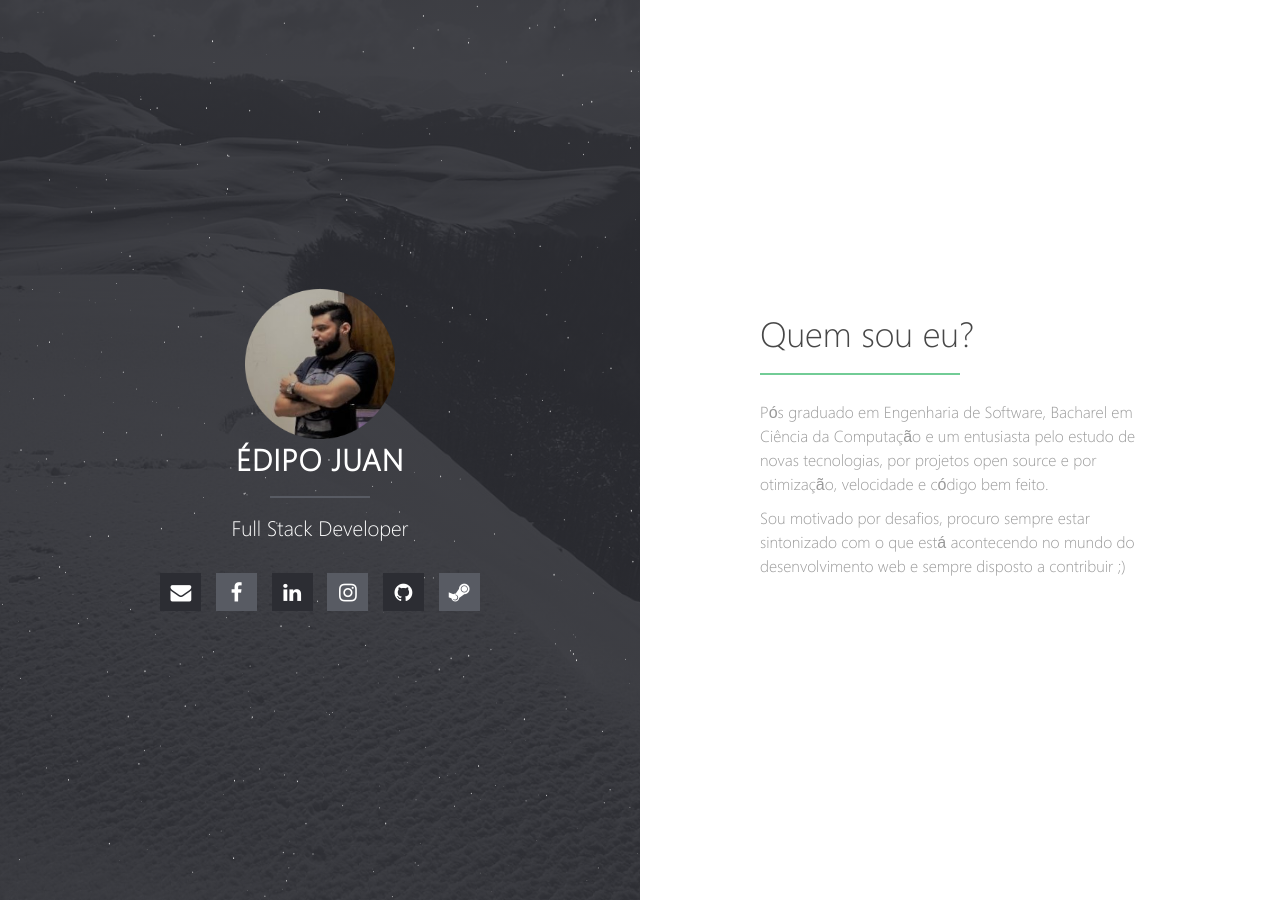
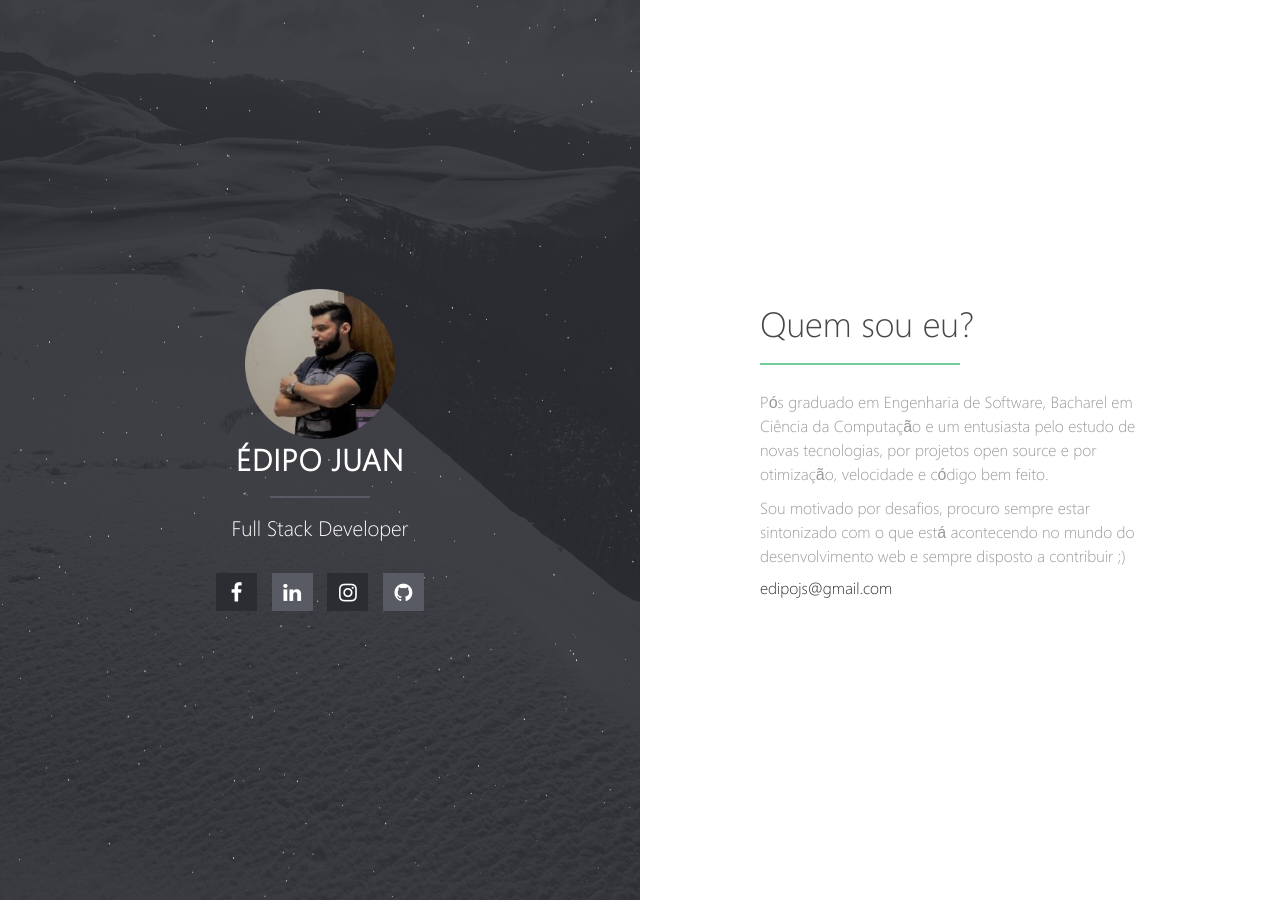
Before and after one commit to edipojuan/edipojuan.github.io, a Jekyll site: the page built from index.md, in a window 1280 px wide. Built offline with Jekyll 4.4.1, drawn with Linux system fonts in a browser that asks for light colours; our own code applies the rules of GitHub Pages for plain Markdown files.

Commit message:
Update _config.yml and index.md

```diff
--- a/_config.yml
+++ b/_config.yml
@@ -29,7 +29,7 @@ sass:
 #google-analytics: UA-XXXXX-Y
 
 # Social Links
-email: edipojs@gmail.com
+# email: edipojs@gmail.com
 #google.plus:        username
 # twitter: username
 facebook: edipojs
@@ -42,7 +42,7 @@ instagram: edipoj
 #tumblr:            username
 #pinterest:         username
 #foursquare:        username
-steam: edipojs
+# steam: edipojs
 #dribbble:          username
 #youtube:           username
 #soundcloud:        username
--- a/index.md
+++ b/index.md
@@ -7,3 +7,9 @@ layout: home
 Pós graduado em Engenharia de Software, Bacharel em Ciência da Computação e um entusiasta pelo estudo de novas tecnologias, por projetos open source e por otimização, velocidade e código bem feito.
 
 Sou motivado por desafios, procuro sempre estar sintonizado com o que está acontecendo no mundo do desenvolvimento web e sempre disposto a contribuir ;)
+
+<figcaption>
+  <a href="mailto:edipojs@gmail.com" title="edipojs@gmail.com">
+    edipojs@gmail.com
+  </a>
+</figcaption>
```
